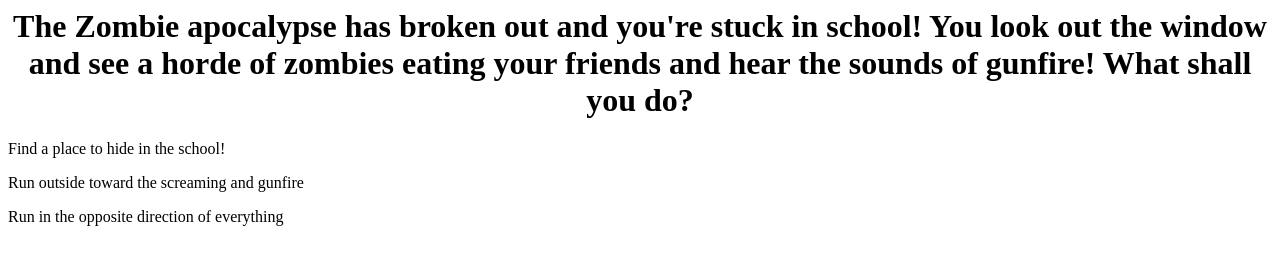
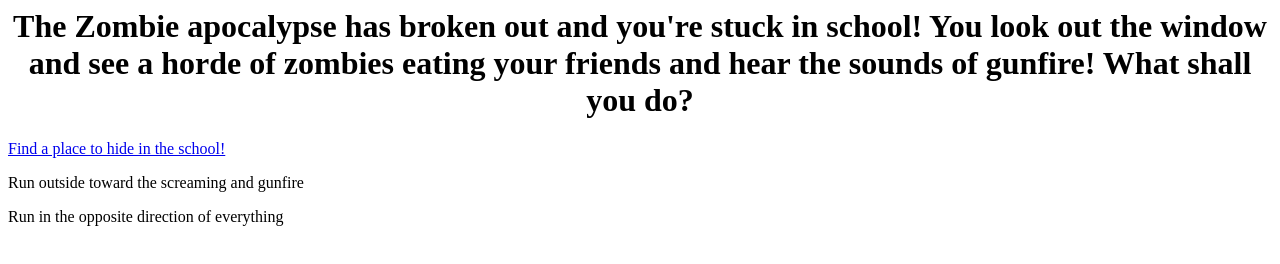
Before and after one commit to emyee19/ADVENTURE-GAME, a plain HTML site: page index.html in a window 1280 px wide. Drawn offline with Linux system fonts and the light colour scheme.

Commit message:
Update index.html

```diff
--- a/index.html
+++ b/index.html
@@ -10,7 +10,7 @@
 
 <body>
   <h1> The Zombie apocalypse has broken out and you're stuck in school! You look out the window and see a horde of zombies eating your friends and hear the sounds of gunfire! What shall you do?</h1>
-  <p> Find a place to hide in the school!</p>
+ <a href= "HIDEINSCHOOL.html><p> Find a place to hide in the school!</p></a>
   <p> Run outside toward the screaming and gunfire </p>
   <p> Run in the opposite direction of everything </p>
 </body>
```
